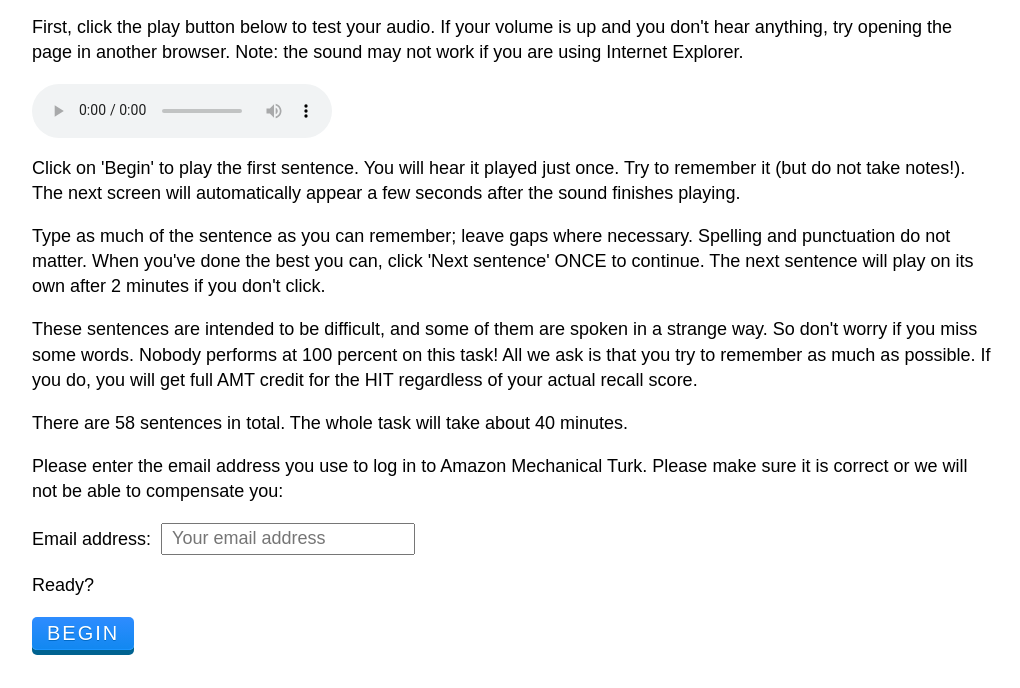
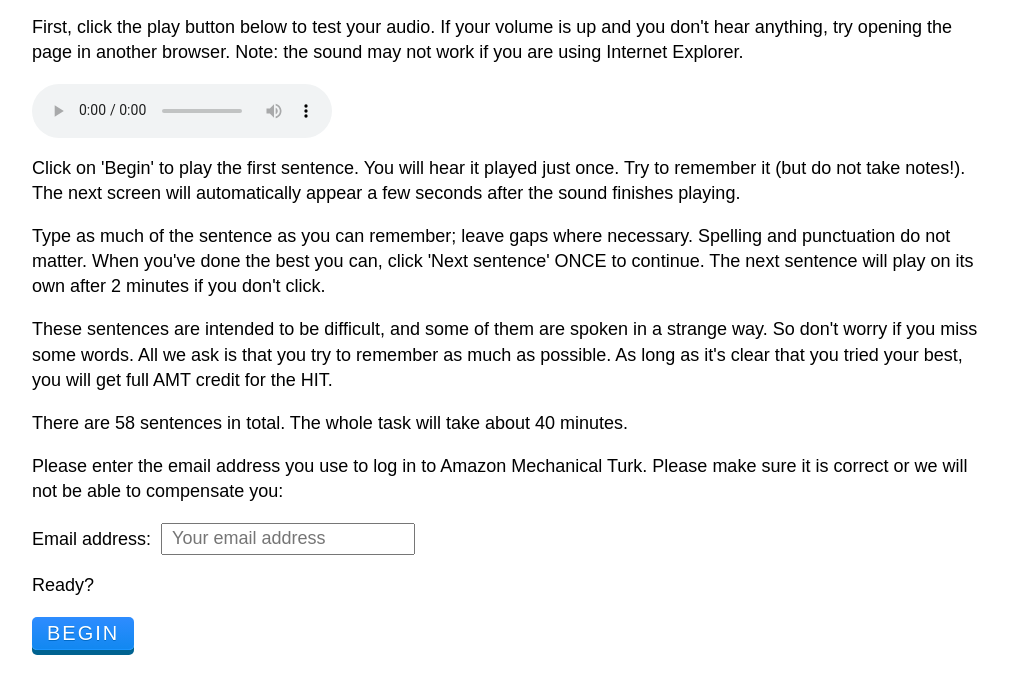
Before and after one commit to eag1/eag1.github.io, a plain HTML site: page index.html in a window 1280 px wide. Shown: the part 145-833 px from the top of the page, without its empty margins (128-1148 px from the left). Drawn offline with nearby package versions, Linux system fonts and the light colour scheme; a web font is replaced by a local one.

Commit message:
remove "correctness doesn't matter" from instructions

```diff
--- a/index.html
+++ b/index.html
@@ -133,7 +133,7 @@ Click on 'Begin' to play the first sentence. You will hear it played just once.
 
 Type as much of the sentence as you can remember; leave gaps where necessary. Spelling and punctuation do not matter. When you've done the best you can, click 'Next sentence' ONCE to continue.  The next sentence will play on its own after 2 minutes if you don't click.</p><p>
 
-These sentences are intended to be difficult, and some of them are spoken in a strange way. So don't worry if you miss some words. Nobody performs at 100 percent on this task!  All we ask is that you try to remember as much as possible. If you do, you will get full AMT credit for the HIT regardless of your actual recall score.</p><p>
+These sentences are intended to be difficult, and some of them are spoken in a strange way. So don't worry if you miss some words. All we ask is that you try to remember as much as possible. As long as it's clear that you tried your best, you will get full AMT credit for the HIT.</p><p>
 
 There are 58 sentences in total. The whole task will take about 40 minutes.</p><p>
 
```
